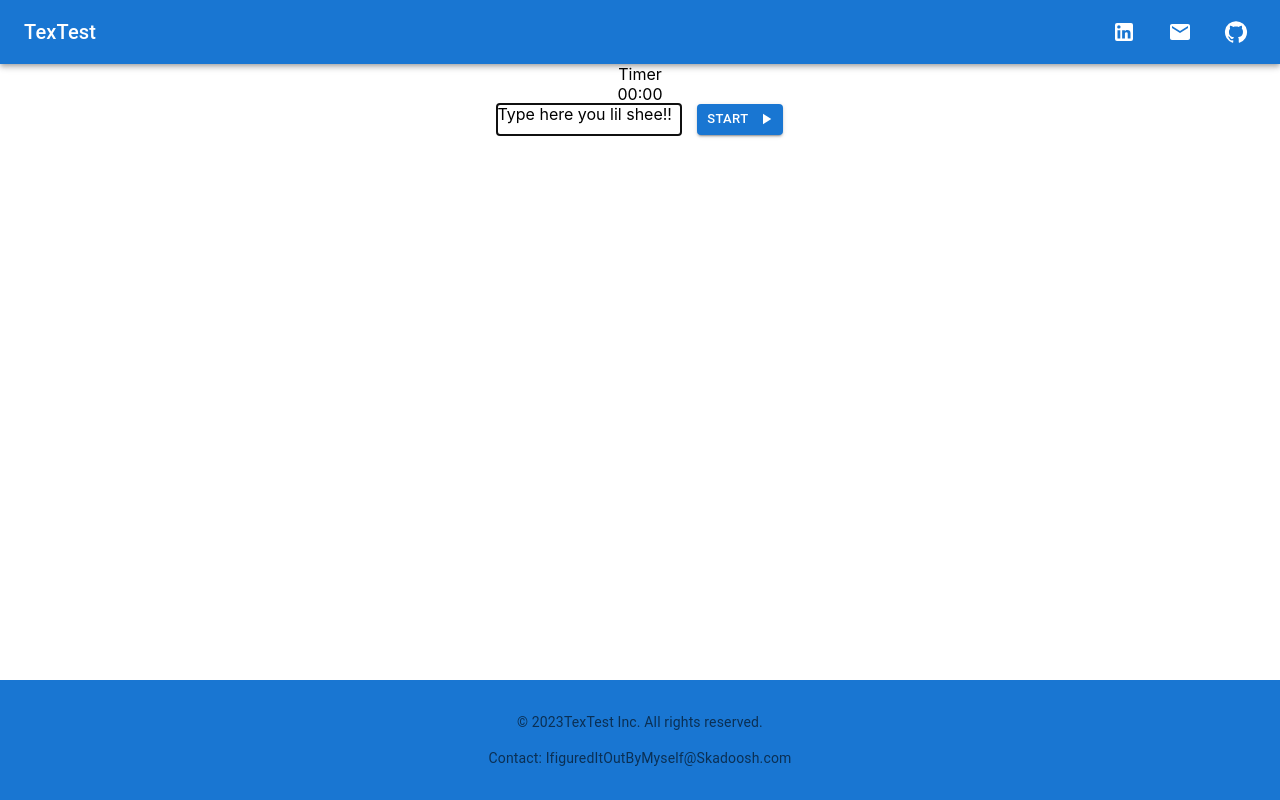
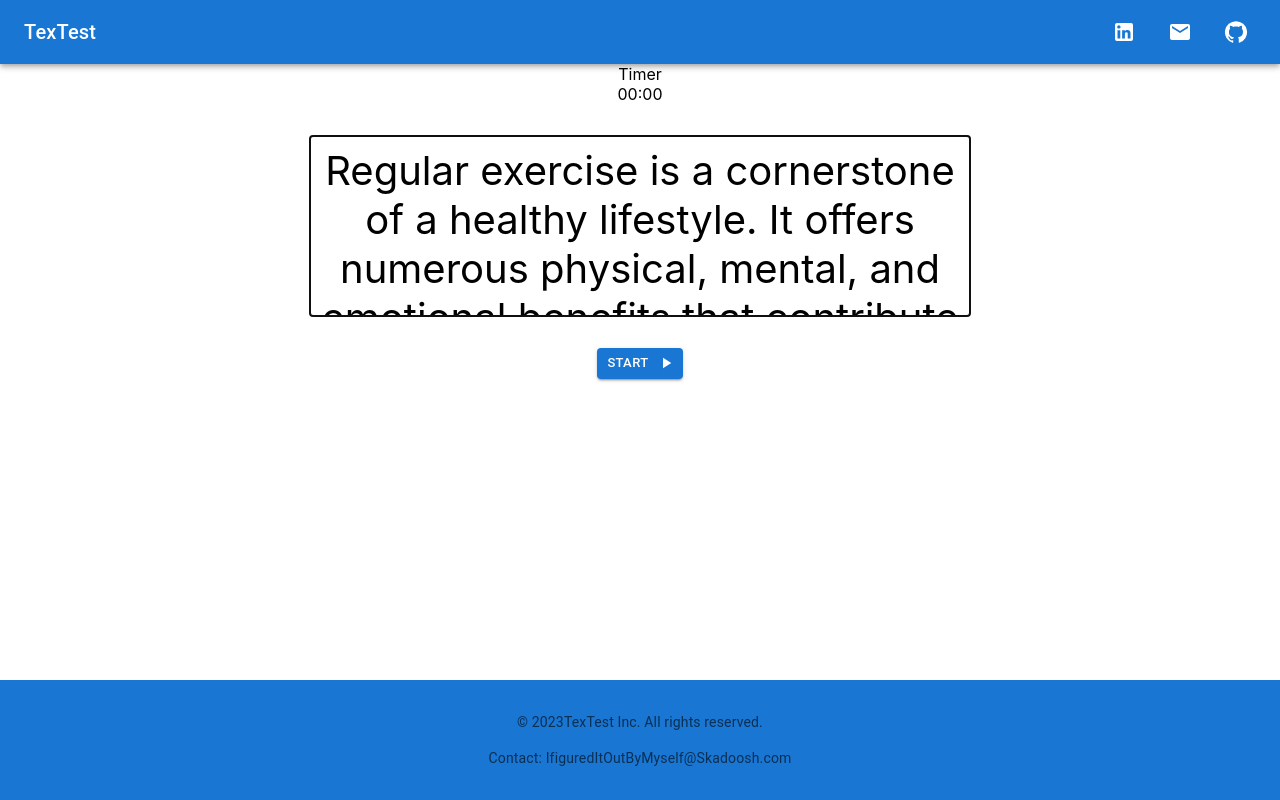
Before and after one commit to yaminiranga/typetest, a React (Create React App) app: page / in a window 1280 px wide. Built offline with nearby package versions, Linux system fonts and the light colour scheme.

Commit message:
text string is now fetched from a .text file | some other changes here and there

```diff
--- a/src/App.js
+++ b/src/App.js
@@ -23,12 +23,17 @@ function App() {
     <div className="App" style={{ marginBottom: '200px' }} >
       <NavBar></NavBar>
       <Timer isStart={isType && startbtn} ></Timer>
-      <Stack spacing={2} direction={'row'} justifyContent={'center'}>
+      <Stack
+        spacing={10}
+        justifyContent={'center'}
+        alignContent={'center'}
+        sx={{ py: 4 }}
+        direction={'row'}
+      >
         <TypingArea onFocus={startbtn} setIsTyping={setIsType}></TypingArea>
-        <StartButton toggle={toggleStartBtn} isStartBtn={startbtn}></StartButton>
       </Stack>
+      <StartButton toggle={toggleStartBtn} isStartBtn={startbtn}></StartButton>
       <Footer></Footer>
-
     </div >
   );
 }
--- a/src/components/NavBar.js
+++ b/src/components/NavBar.js
@@ -78,11 +78,11 @@ export const NavBar = () => {
                 anchor='right'
                 onOpen={() => { setDrawerOpen(true) }}
                 onClose={() => { setDrawerOpen(false) }}>
-                <duv>
+                <div>
                     <IconButton onClick={() => setDrawerOpen(false)}>
                         <ChevronRightIcon />
                     </IconButton>
-                </duv>
+                </div>
                 <Divider />
                 <Stack
                     spacing={2}
--- a/src/components/TypingArea.js
+++ b/src/components/TypingArea.js
@@ -1,14 +1,44 @@
 import React, { useState, useEffect, useRef } from 'react'
+import rawTextFile from '../TextFiles/TextFileHere.txt';
 
 export const TypingArea = (props) => {
 
     const onFocus = props.onFocus
     const setIsTyping = props.setIsTyping
-    const textString = 'Type here you lil shee!!\0'.split('')
+    //  let textString = []//'Type here you lil shee!!\0'.split('')
+    const [textString, setTextString] = useState([]);
+
+    let initState = textString.map((c, i) => ({ color: 'black', letter: c, index: i }))
+
     const initIndex = 0
-    const initState = textString.map((c, i) => ({ color: 'black', letter: c, index: i }))
+
     const [content, setContent] = useState(initState);
     const [index, setIndex] = useState(initIndex);
+
+    useEffect(() => {
+        fetch(rawTextFile)
+            .then(response => {
+                return response.text()
+            }
+            )
+            .then(data => {
+                console.log("ddddd:", data)
+                const textData = (data + '\0').split('');
+                let initState = textData.map((c, i) => ({ color: 'black', letter: c, index: i }));
+                setContent(initState);
+                setTextString(textData)
+
+            })
+            .catch(error => console.error('Error fetching file:', error));
+
+        if (spanRef.current) {
+            spanRef.current.scrollTop = spanRef.current.scrollHeight;
+        }
+    }, [])
+
+    // textString = 'kdflskjflakdlfkshldif ksdhf kasdh;fkhas;dfh;sio\0'.split('')
+    // initState = textString.map((c, i) => ({ color: 'black', letter: c, index: i }))
+    // setContent(initState)
 
 
     const updateColorAtIndex = (index, color) => {
@@ -32,6 +62,10 @@ export const TypingArea = (props) => {
             console.log('Key pressed:', event.key);
             if (validKeys.has(event.key)) //((event.key >= 'A' && event.key <= 'Z') || (event.key >= 'a' && event.key <= 'z')) {
             {
+                if (event.key === ' ') {
+                    event.preventDefault()
+                    event.stopPropagation();
+                }
                 if (index < textString.length - 1) {
                     color = event.key === content[index].letter ? 'green' : 'red'
                     setIndex(index => index + 1)
@@ -39,17 +73,17 @@ export const TypingArea = (props) => {
                     console.log('index', index, 'pressedKey', event.key, 'content val', content[index].letter)
 
                 }
+
             } else if (event.key === 'Backspace') {
-                if (index > 0) {
+                if (index >= 0) {
                     setIndex(index => index - 1)
                     updateColorAtIndex(index - 1, 'black')
                     console.log('indexoo', index, 'pressedKeyoo', event.key, 'content valoo', content[index].letter)
-                    //     event.preventDefault()
                 }
             }
             setIsTyping(true)
 
-            if (index == textString.length - 2) {
+            if (index === textString.length - 2) {
                 setIsTyping(false)
             }
         }
@@ -68,8 +102,17 @@ export const TypingArea = (props) => {
     return (<>
         <span
             tabIndex={0}
+            justifyContent={'center'}
             onKeyDown={handleKeyDown}
             ref={spanRef}
+            style={{
+                display: 'block',
+                overflow: 'auto',
+                height: '20vh', // 100% of viewport height
+                width: '50vw',  // 100% of viewport width
+                padding: '10px', // Add padding for better appearance
+                fontSize: '40px',
+            }}
         >
             {content.map((s, i) => { return <span style={{ color: s.color }} key={i} >{s.letter}</span> })
             }
```
Also changed, not shown: src/TextFiles/TextFileHere.txt (added), src/TextFiles/sample.txt (deleted).
